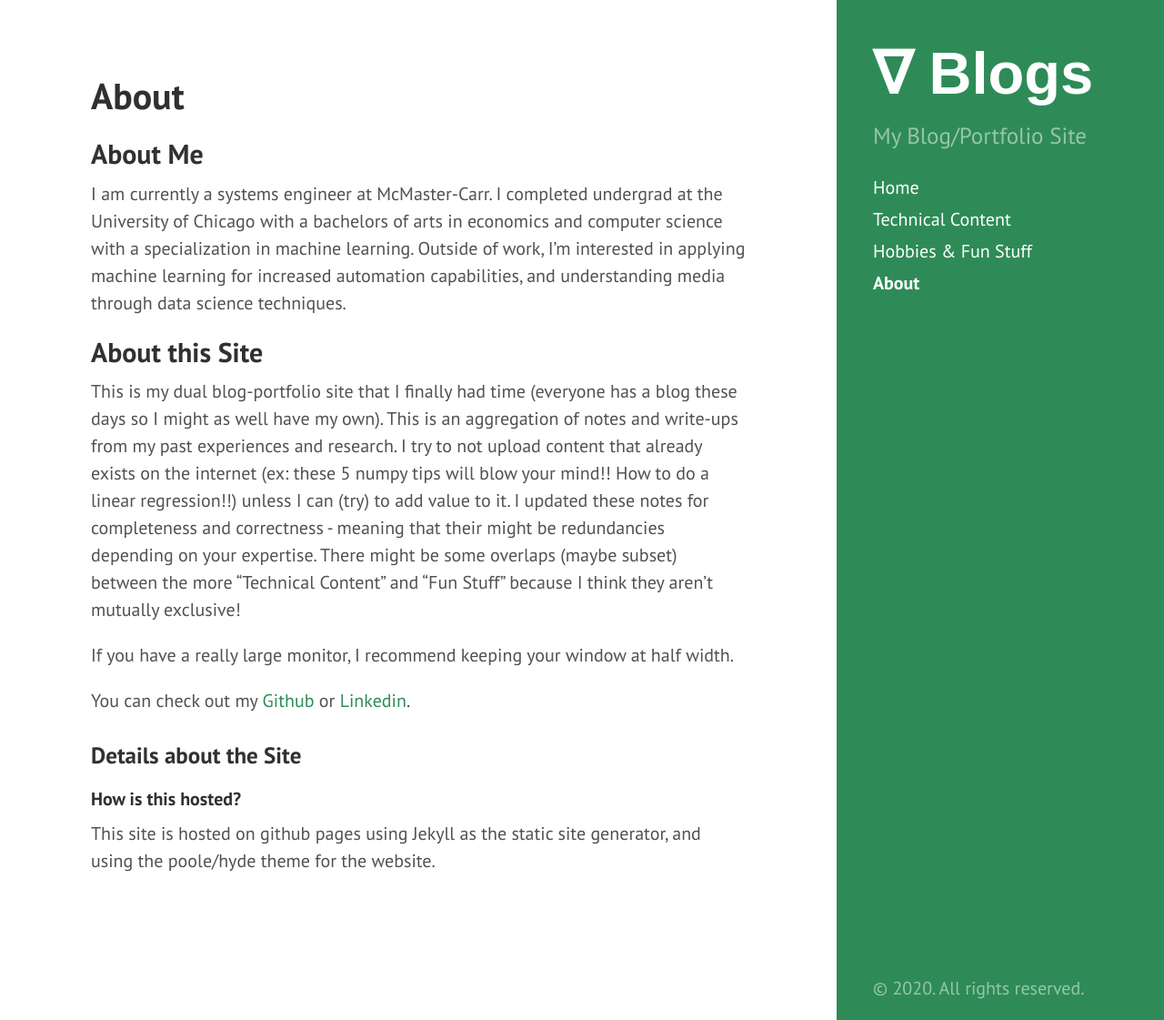
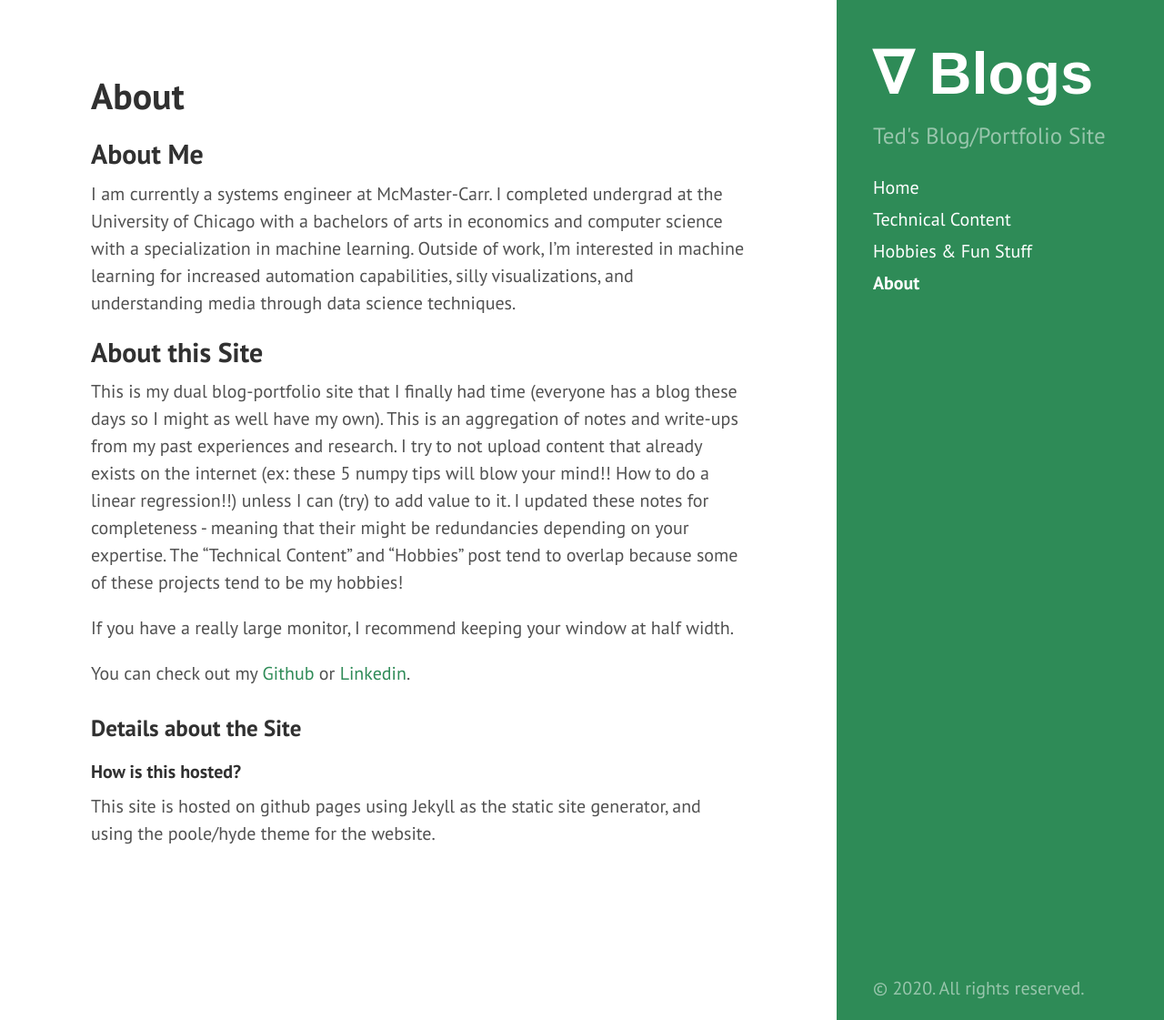
Before and after one commit to tedkim97/tedkim97.github.io, a Jekyll site: the page built from about.md, in a window 1280 px wide and 1121 px high. Shown: the whole window at 91% size. Built offline with Jekyll 4.4.1, drawn with Linux system fonts in a browser that asks for light colours.

Commit message:
aosidaosdij

```diff
--- a/_config.yml
+++ b/_config.yml
@@ -21,7 +21,7 @@
 title: ∇ Blogs
 email: tedkim97@gmail.com
 description: >- # this means to ignore newlines until "baseurl:"
-  My Blog/Portfolio Site
+  Ted's Blog/Portfolio Site
 baseurl: "/" # the subpath of your site, e.g. /blog
 url: "tedkim97.github.io" # the base hostname & protocol for your site, e.g. http://example.com
 github_username:  tedkim97
--- a/about.md
+++ b/about.md
@@ -6,10 +6,10 @@ permalink: about
 ---
 
 ## About Me
-I am currently a systems engineer at McMaster-Carr. I completed undergrad at the University of Chicago with a bachelors of arts in economics and computer science with a specialization in machine learning. Outside of work, I'm interested in applying machine learning for increased automation capabilities, and understanding media through data science techniques.
+I am currently a systems engineer at McMaster-Carr. I completed undergrad at the University of Chicago with a bachelors of arts in economics and computer science with a specialization in machine learning. Outside of work, I'm interested in machine learning for increased automation capabilities, silly visualizations, and understanding media through data science techniques.
 
 ## About this Site
-This is my dual blog-portfolio site that I finally had time (everyone has a blog these days so I might as well have my own). This is an aggregation of notes and write-ups from my past experiences and research. I try to not upload content that already exists on the internet (ex: these 5 numpy tips will blow your mind!! How to do a linear regression!!) unless I can (try) to add value to it. I updated these notes for completeness and correctness - meaning that their might be redundancies depending on your expertise. There might be some overlaps (maybe subset) between the more "Technical Content" and "Fun Stuff" because I think they aren't mutually exclusive!
+This is my dual blog-portfolio site that I finally had time (everyone has a blog these days so I might as well have my own). This is an aggregation of notes and write-ups from my past experiences and research. I try to not upload content that already exists on the internet (ex: these 5 numpy tips will blow your mind!! How to do a linear regression!!) unless I can (try) to add value to it. I updated these notes for completeness - meaning that their might be redundancies depending on your expertise. The "Technical Content" and "Hobbies" post tend to overlap because some of these projects tend to be my hobbies!
 
 
 If you have a really large monitor, I recommend keeping your window at half width.
```
Also changed, not shown: _posts/2020-03-28-gaitkeep.md (+23 -29 lines).
